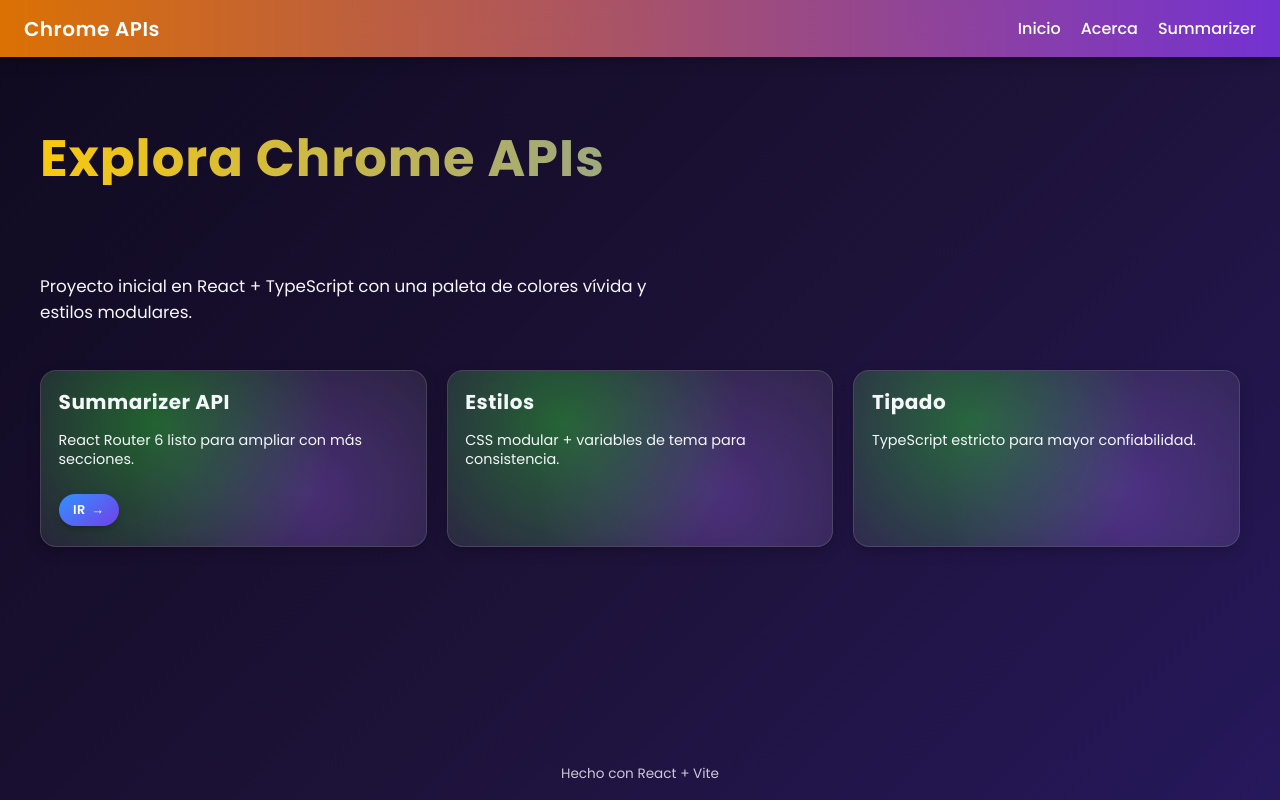
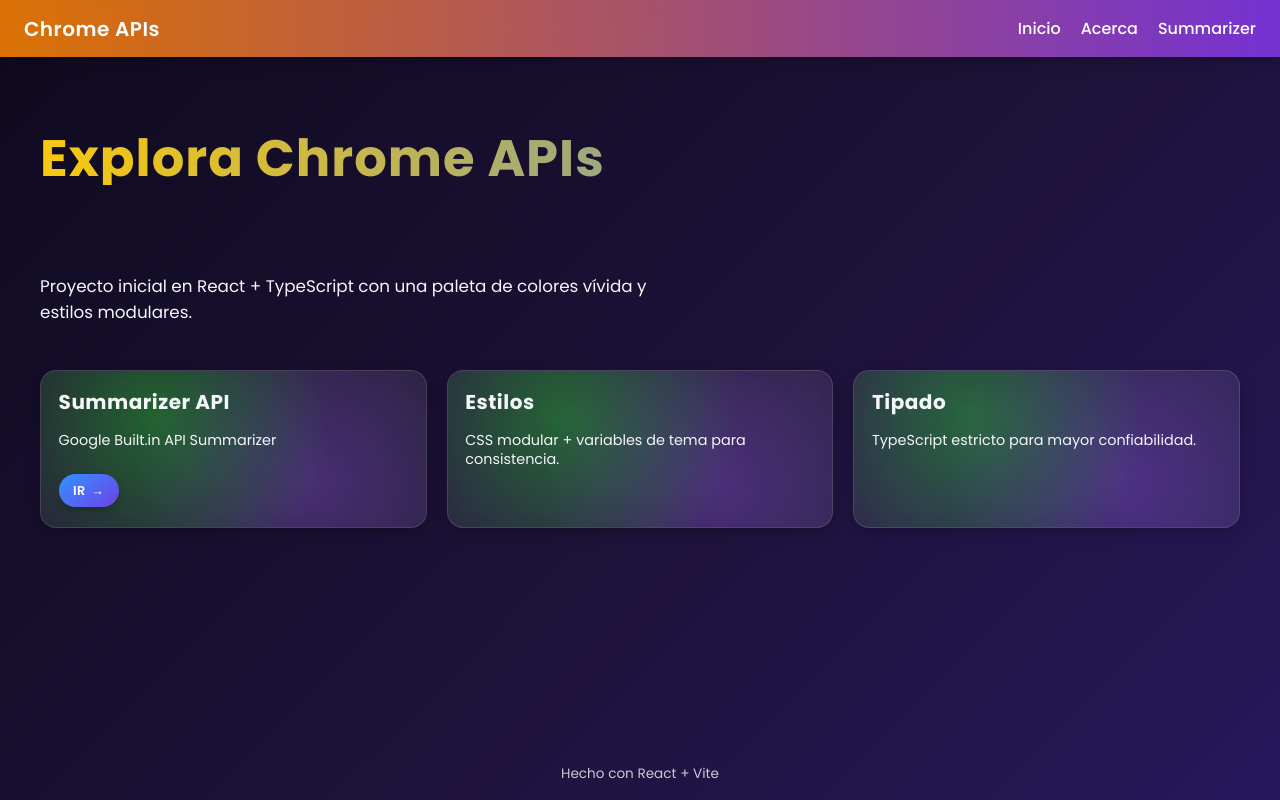
Before and after one commit to ltaverao95/google_chrome_apis, a React (Vite) app: page / in a window 1280 px wide. Built offline with nearby package versions, Linux system fonts and the light colour scheme.

Commit message:
Update SummarizerComponent alerts for API availability and download progress

```diff
--- a/src/pages/Home/Home.tsx
+++ b/src/pages/Home/Home.tsx
@@ -11,7 +11,7 @@
       <div className={styles.grid}>
         <div className={styles.card}>
           <h2>Summarizer API</h2>
-          <p>React Router 6 listo para ampliar con más secciones.</p>
+          <p>Google Built.in API Summarizer</p>
           <NavLink to="/summarizer" className={styles.goLink}>
             Ir <span aria-hidden="true">→</span>
           </NavLink>
--- a/src/pages/Summarizer/Summarizer.tsx
+++ b/src/pages/Summarizer/Summarizer.tsx
@@ -32,7 +32,7 @@
       if (availability === "unavailable") {
         // The Summarizer API isn't usable.
         console.log("API unavailable");
-        alert('API Not Available')
+        alert('API Not Available');
         setLoading(false);
         return;
       }
@@ -40,7 +40,7 @@
       if (availability === "downloading") {
         // The Summarizer API isn't usable.
         console.log("Downloading API");
-        alert('Downloading Model, please wait.')
+        alert('Downloading Model, please wait.');
         setLoading(false);
         return;
       }
@@ -65,6 +65,7 @@
         monitor(m: any) {
           m.addEventListener("downloadprogress", (e: Event) => {
             const progressEvent = e as ProgressEvent;
+            alert(`Download progress: ${progressEvent.loaded * 100}% of ${modelKey}`);
             console.log(
               `Download progress: ${progressEvent.loaded * 100}% of ${modelKey}`
             );
@@ -103,8 +104,6 @@
   };
 
   const disabled = loading || !text.trim();
-
-  alert('Loading');
 
   return (
     <section className={styles.wrapper}>
```
